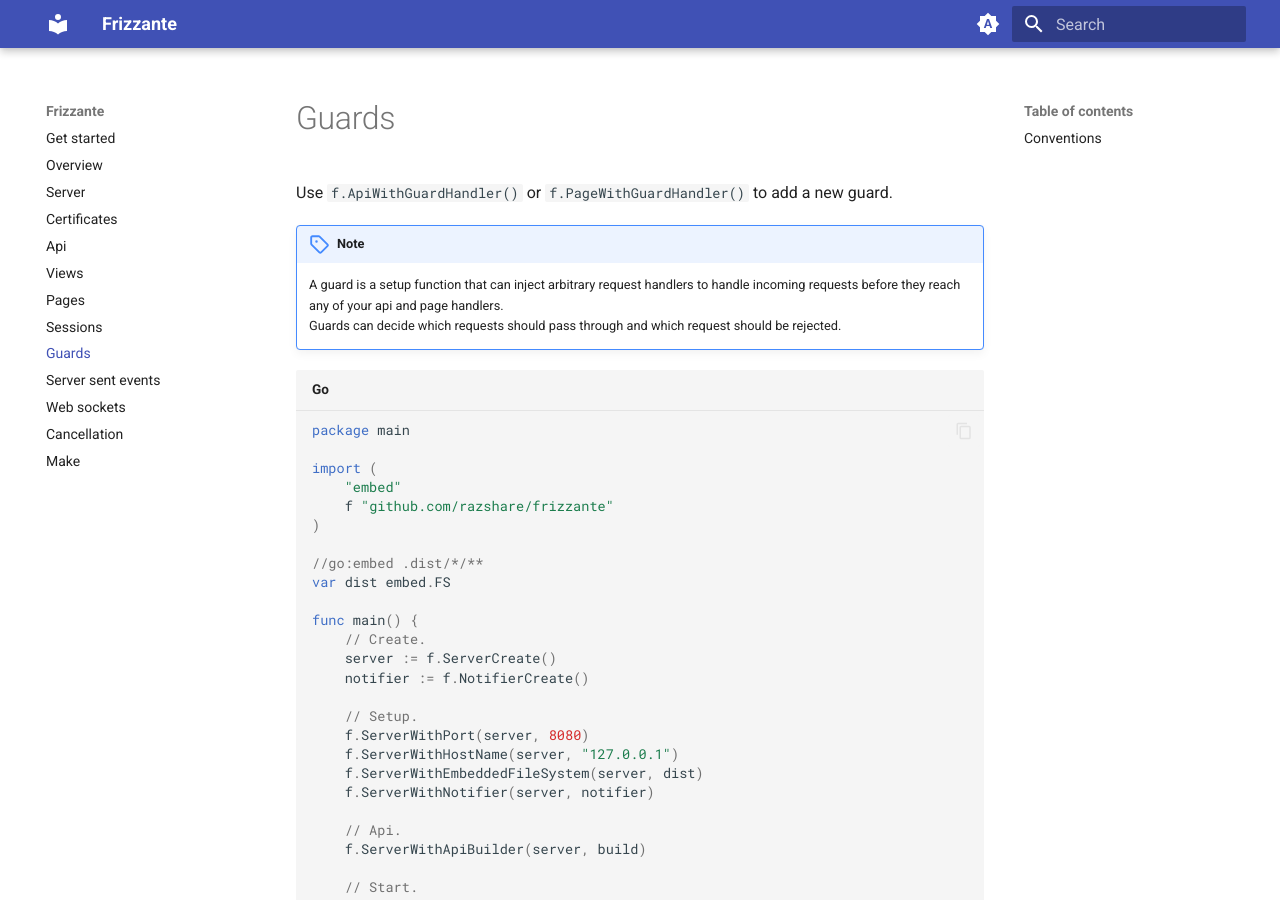
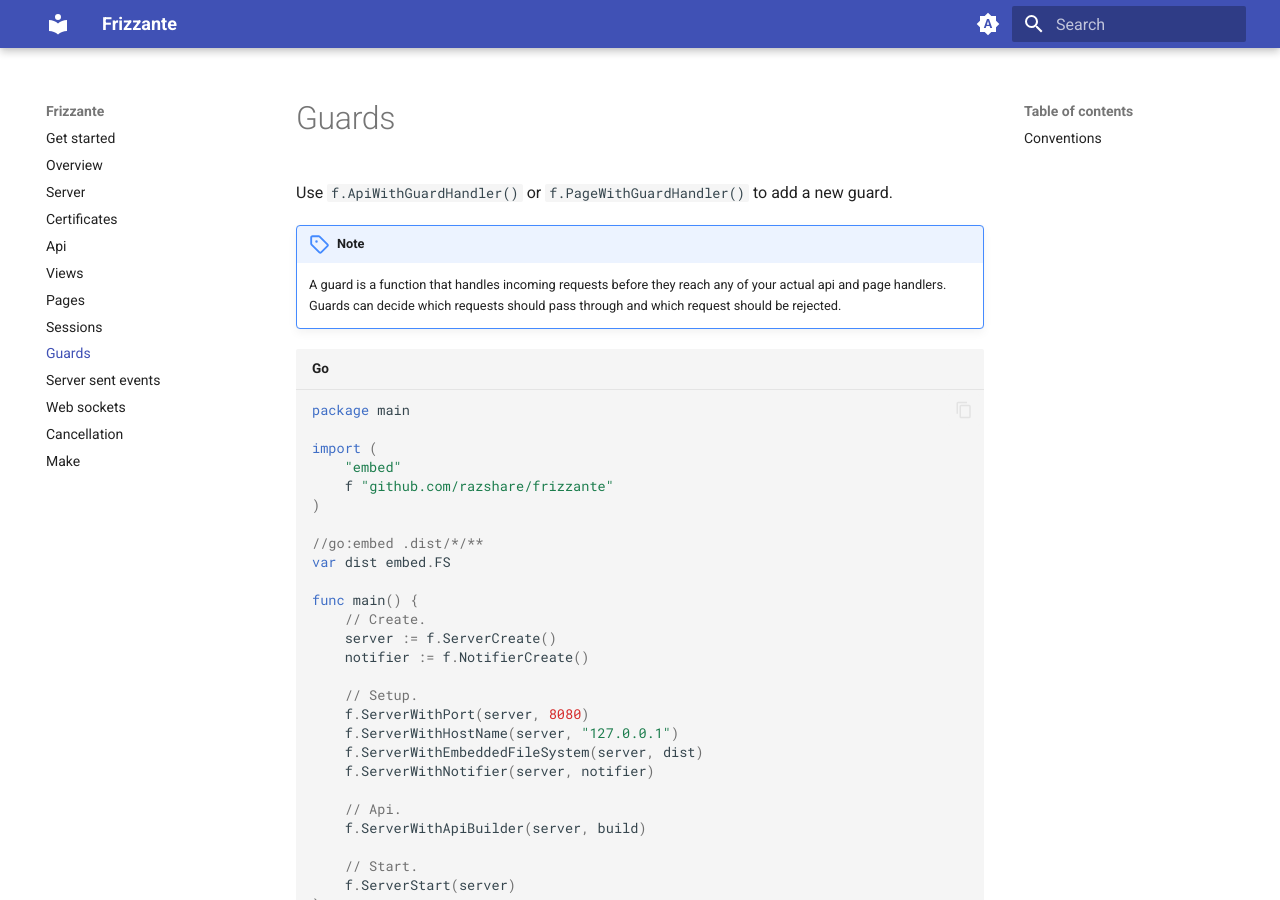
Before and after one commit to razshare/frizzante-docs, an MkDocs documentation site: the page built from docs/guards.md, in a window 1280 px wide and 900 px high. Built offline with MkDocs 1.6.1 and Material for MkDocs 9.7.7, drawn with Linux system fonts in a browser that asks for light colours.

Commit message:
chore(docs): update guards.

````diff
--- a/docs/guards.md
+++ b/docs/guards.md
@@ -1,8 +1,7 @@
 Use `f.ApiWithGuardHandler()` or `f.PageWithGuardHandler()` to add a new guard.
 
 !!! note
-	A guard is a setup function that can inject arbitrary request handlers
-	to handle incoming requests before they reach any of your api and page handlers.<br/>
+	A guard is a function that handles incoming requests before they reach any of your actual api and page handlers.<br/>
 	Guards can decide which requests should pass through and which request should be rejected.
 
 ```go
````
